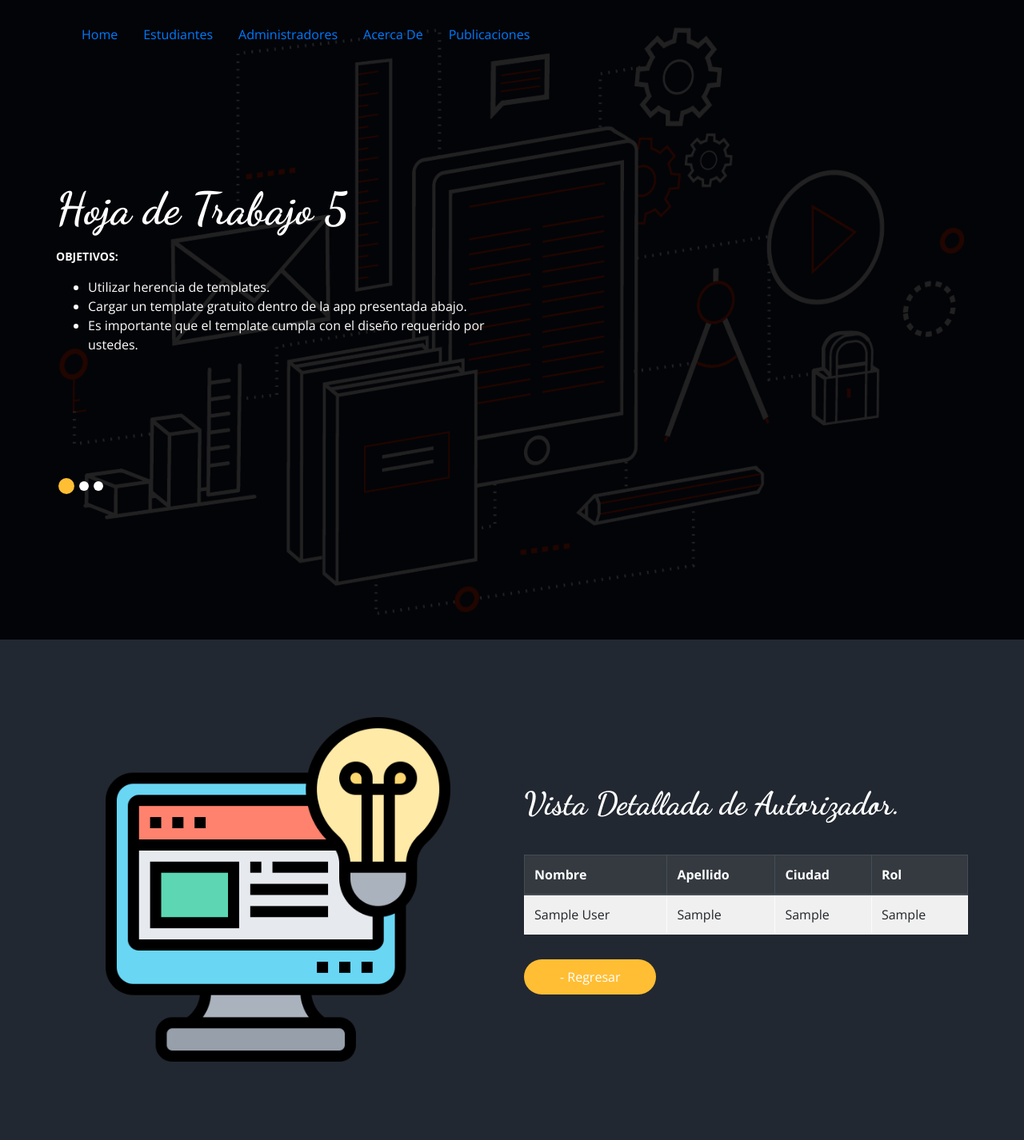
After one commit to LuzCajas/HojaTrabajo8, a Django app: page /administradores/ver_admin/1 in a window 1280 px wide. The commit adds this page. Shown: the top 1426 px of the page at 80% size. Run offline with Django 5.2, Linux system fonts and the light colour scheme; tables that the repository leaves empty hold one stand-in row (values such as "Sample post"); some libraries are stand-ins or nearby versions.

Commit message:
Detail View para Autorizadores y Publicaciones

```diff
--- a/HT4/Tarea4/Apps/administradores/templates/admin.html
+++ b/HT4/Tarea4/Apps/administradores/templates/admin.html
@@ -20,6 +20,7 @@
                 <td>{{ administrador.ciudad }}</td>
                 <td>
                     <a href="{% url 'administradores:editaradminapp' administrador.id %}" class="btn btn-sm btn-warning">Editar</a>
+                    <a href="{% url 'administradores:veradminapp' administrador.id %}" class="btn btn-sm btn-warning">Detalle</a>
                 </td>
             </tr>
             {% empty %}
@@ -29,5 +30,5 @@
             {% endfor %}
     </tbody>
   </table>
-  <a href="{% url 'administradores:crearadminapp' %}">+ Agregar Administrador</a>
+  <a href="{% url 'administradores:crearadminapp' %}">+ Agregar Autorizador</a>
 {% endblock %}
--- a/HT4/Tarea4/Apps/administradores/templates/crear_admin.html
+++ b/HT4/Tarea4/Apps/administradores/templates/crear_admin.html
@@ -36,7 +36,9 @@
         <div class="mb-3">
             <button type="submit" class="btn btn-primary w-100">Guardar</button>
         </div>
-
+        <div class="text-center mt-3">
+            <a href="{% url 'administradores:adminapp' %}" class="btn btn-sm btn-warning">Cancelar</a>
+        </div>
     </form>
 </div>
 {% endblock %}
--- a/HT4/Tarea4/Apps/administradores/templates/crear_est.html
+++ b/HT4/Tarea4/Apps/administradores/templates/crear_est.html
@@ -36,7 +36,9 @@
         <div class="mb-3">
             <button type="submit" class="btn btn-primary w-100">Guardar</button>
         </div>
-
+        <div class="text-center mt-3">
+            <a href="{% url 'administradores:estudiantesapp' %}" class="btn btn-sm btn-warning">Cancelar</a>
+        </div>
     </form>
 </div>
 {% endblock %}
--- a/HT4/Tarea4/Apps/administradores/templates/crear_publi.html
+++ b/HT4/Tarea4/Apps/administradores/templates/crear_publi.html
@@ -36,7 +36,9 @@
         <div class="mb-3">
             <button type="submit" class="btn btn-primary w-100">Guardar</button>
         </div>
-
+        <div class="text-center mt-3">
+            <a href="{% url 'administradores:publiapp' %}" class="btn btn-sm btn-warning">Cancelar</a>
+        </div>
     </form>
 </div>
 {% endblock %}
--- a/HT4/Tarea4/Apps/administradores/templates/editar_admin.html
+++ b/HT4/Tarea4/Apps/administradores/templates/editar_admin.html
@@ -36,7 +36,9 @@
         <div class="mb-3">
             <button type="submit" class="btn btn-primary w-100">Guardar</button>
         </div>
-
+        <div class="text-center mt-3">
+            <a href="{% url 'administradores:adminapp' %}" class="btn btn-sm btn-warning">Cancelar</a>
+        </div>
     </form>
 </div>
 {% endblock %}
--- a/HT4/Tarea4/Apps/administradores/templates/editar_est.html
+++ b/HT4/Tarea4/Apps/administradores/templates/editar_est.html
@@ -36,7 +36,9 @@
         <div class="mb-3">
             <button type="submit" class="btn btn-primary w-100">Guardar</button>
         </div>
-
+        <div class="text-center mt-3">
+            <a href="{% url 'administradores:estudiantesapp' %}" class="btn btn-sm btn-warning">Cancelar</a>
+        </div>
     </form>
 </div>
 {% endblock %}
--- a/HT4/Tarea4/Apps/administradores/templates/editar_publi.html
+++ b/HT4/Tarea4/Apps/administradores/templates/editar_publi.html
@@ -36,6 +36,9 @@
         <div class="mb-3">
             <button type="submit" class="btn btn-primary w-100">Guardar</button>
         </div>
+        <div class="text-center mt-3">
+            <a href="{% url 'administradores:publiapp' %}" class="btn btn-sm btn-warning">Cancelar</a>
+        </div>
 
     </form>
 </div>
--- a/HT4/Tarea4/Apps/administradores/templates/estudiantes.html
+++ b/HT4/Tarea4/Apps/administradores/templates/estudiantes.html
@@ -30,5 +30,7 @@
             {% endfor %}
     </tbody>
 </table>
-<a href="{% url 'administradores:crearestapp' %}">+ Agregar Estudiante</a>
+<div class="text-center mt-3">
+    <a href="{% url 'administradores:crearestapp' %}">+ Agregar Estudiante</a>
+</div>
 {% endblock %}
--- a/HT4/Tarea4/Apps/administradores/templates/publicaciones.html
+++ b/HT4/Tarea4/Apps/administradores/templates/publicaciones.html
@@ -17,11 +17,12 @@
           <tr>
               <td>{{ publicacion.titulo }}</td>
               <td>{{ publicacion.fecha }}</td>
-              <td>{{ publicacion.contenido }}</td>
+              <td>{{ publicacion.contenido|truncatechars:30}}</td>
               <td>{{ publicacion.escritor.nombre }} {{ publicacion.escritor.apellido }}</td>
               <td>{{ publicacion.autorizado.nombre }} {{ publicacion.autorizado.apellido }}</td>
               <td>
                   <a href="{% url 'administradores:editarpubliapp' publicacion.id %}" class="btn btn-sm btn-warning">Editar</a>
+                  <a href="{% url 'administradores:verpubliapp' publicacion.id %}" class="btn btn-sm btn-warning">Detalle</a>
               </td>
           </tr>
           {% empty %}
--- /dev/null
+++ b/HT4/Tarea4/Apps/administradores/templates/ver_admin.html
@@ -0,0 +1,23 @@
+{% extends 'base.html' %}
+{% block contenido %}
+  <h2 class="text-center mb-4">Vista Detallada de Autorizador.</h2>
+<table class="table table-striped table-bordered table-hover table-light mt-3">
+  <thead class="thead-dark">
+    <tr>
+      <th>Nombre</th>
+      <th>Apellido</th>
+      <th>Ciudad</th>
+      <th>Rol</th>
+    </tr>
+    </thead>
+        <tbody>
+            <tr>
+                <td>{{ administrador.nombre }}</td>
+                <td>{{ administrador.apellido }}</td>
+                <td>{{ administrador.rol }}</td>
+                <td>{{ administrador.ciudad }}</td>
+            </tr>
+    </tbody>
+</table>
+<a href="{% url 'administradores:adminapp' %}">- Regresar</a>
+{% endblock %}
--- a/HT4/Tarea4/Apps/administradores/urls.py
+++ b/HT4/Tarea4/Apps/administradores/urls.py
@@ -28,6 +28,7 @@
     path('administ/', views.ListarAdministradores, name='adminapp'),
     path('crear_autorizador/', CrearAdmin.as_view(), name='crearadminapp'),
     path('editar_admin/<int:pk>', EditarAdmin.as_view(), name='editaradminapp'),
+    path('ver_admin/<int:pk>', views.VerAdmin.as_view(), name='veradminapp'),
     path('estudiantes/', views.ListarEstudiantes, name='estudiantesapp'),
     path('crear_estudiante/', CrearEstudiante.as_view(), name='crearestapp'),
     path('editar_estudiante/<int:pk>', EditarEstudiante.as_view(), name='editarestapp'),
@@ -36,5 +37,6 @@
     path('publicaciones/', views.ListarPublicaciones, name='publiapp'),
     path('crear_publicacion/', CrearPublicaion.as_view(), name='crearpubliapp'),
     path('editar_publicacion/<int:pk>', EditarPublicacion.as_view(), name='editarpubliapp'),
+    path('ver_publicacion/<int:pk>', views.VerPublicacion.as_view(), name='verpubliapp'),
     path('', HomeView.as_view(), name='homeapp'),
 ]
--- a/HT4/Tarea4/Apps/administradores/views.py
+++ b/HT4/Tarea4/Apps/administradores/views.py
@@ -49,6 +49,12 @@
     model = Administrador
     success_url = reverse_lazy('administradores:adminapp')
 
+class VerAdmin(DetailView):
+    template_name = 'ver_admin.html'
+    form_class = AdministradorForm
+    model = Administrador
+    success_url = reverse_lazy('administradores:adminapp')
+
 class CrearPublicaion(CreateView):
     template_name = 'crear_publi.html'
     form_class = PublicacionForm
@@ -59,3 +65,9 @@
     form_class = PublicacionForm
     model = Publicacion
     success_url = reverse_lazy('administradores:publiapp')
+
+class VerPublicacion(DetailView):
+    template_name = 'ver_publi.html'
+    form_class = PublicacionForm
+    model = Publicacion
+    success_url = reverse_lazy('administradores:publiapp')
```
Also changed, not shown: HT4/Tarea4/Apps/administradores/templates/ver_publi.html (added, +25 -0 lines), HT4/Tarea4/Apps/home/templates/base.html (+2 -10 lines).
